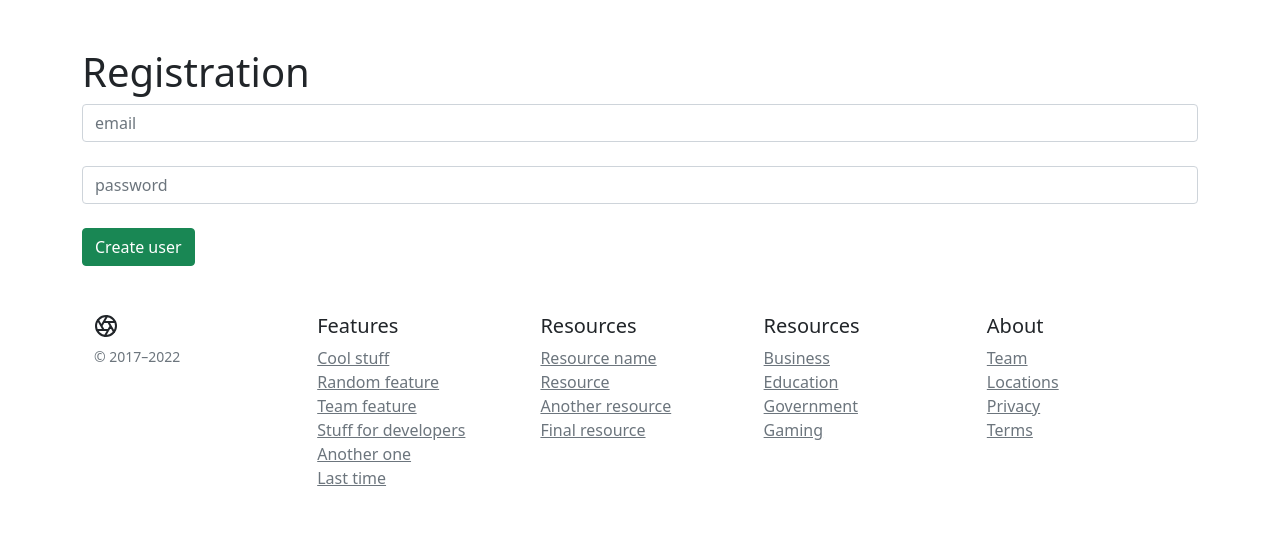
After one commit to akrutovs/flask_notes_project, a Flask app: page /registration in a window 1280 px wide. The commit adds this page. Shown: the top 553 px of the page. Run offline with Flask 2, Linux system fonts and the light colour scheme.

Commit message:
add create user form

```diff
--- a/app.py
+++ b/app.py
@@ -1,12 +1,14 @@
-from flask import Flask, render_template, url_for
+from flask import Flask, render_template, url_for, request, redirect
 from flask_sqlalchemy import SQLAlchemy
 from datetime import datetime
 
 app = Flask(__name__)
+# db model
 app.config['SQLALCHEMY_DATABASE_URI'] = 'sqlite:///user.db'
 db = SQLAlchemy(app)
 
 
+# db model user
 class User(db.Model):
     id = db.Column(db.Integer, primary_key=True)
     email = db.Column(db.String(100), nullable=False)
@@ -15,6 +17,7 @@ class User(db.Model):
 
     def __repr__(self):
         return 'User %r' % self.id
+
 
 @app.route('/')
 @app.route('/home')
@@ -27,10 +30,21 @@ def about():
     return 'its about page'
 
 
-@app.route('/user/<string:name>/<int:id>')
-def user(name, id):
-    string = name + str(id)
-    return 'hi, ' + string
+@app.route('/registration', methods=['POST', "GET"])
+def registration():
+    if request.method == 'POST':
+        email = request.form['email']
+        password = request.form['password']
+        user = User(email=email, password=password)
+        try:
+            db.session.add(user)
+            db.session.commit()
+            return redirect('/')
+        except:
+            return "Error"
+
+    else:
+        return render_template('create_user.html')
 
 
 if __name__ == '__main__':
--- /dev/null
+++ b/templates/create_user.html
@@ -0,0 +1,18 @@
+{% extends 'base.html' %}
+
+{% block title %}
+    <h1>Registration </h1>
+{% endblock %}
+
+{% block body %}
+<div class="container mt-5">
+    <h1>Registration</h1>
+
+    <form method="post">
+        <input type="text" name="email" id="email" placeholder="email" class="form-control"><br>
+        <input type="text" name="password" id="password" placeholder="password" class="form-control"><br>
+        <input type="submit" class="btn btn-success" value="Create user">
+    </form>
+
+{% endblock %}
+</div>
--- a/templates/index.html
+++ b/templates/index.html
@@ -9,7 +9,7 @@
         <div class="col-md-5 p-lg-5 mx-auto my-5">
             <h1 class="display-4 fw-normal">Simple notes</h1>
             <p class="lead fw-normal">Register add private notes, share with friends and much more.</p>
-            <a class="btn btn-outline-secondary" href="/about">Start now</a>
+            <a class="btn btn-outline-secondary" href="/registration">Start now</a>
         </div>
         <div class="product-device shadow-sm d-none d-md-block"></div>
         <div class="product-device product-device-2 shadow-sm d-none d-md-block"></div>
```
